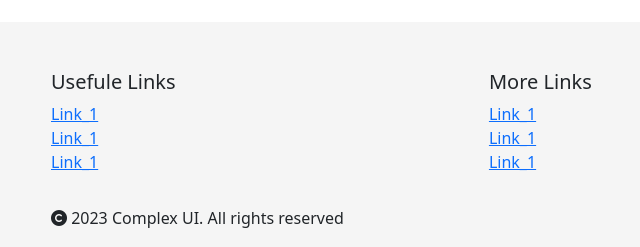
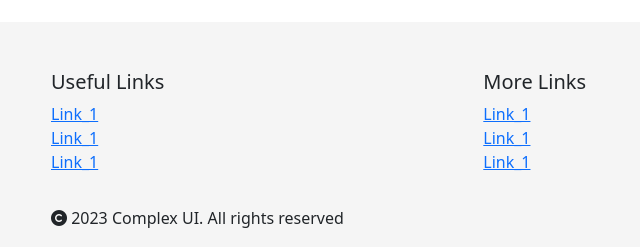
Before and after one commit to unnath123/Contest_2_29_July_UG, a plain HTML site: page index.html in a window 1280 px wide. Shown: the part 2633-2880 px from the top of the page, 45-685 px from the left. Drawn offline with nearby package versions, Linux system fonts and the light colour scheme.

Commit message:
e-eliminated from usefule

```diff
--- a/index.html
+++ b/index.html
@@ -142,7 +142,7 @@
   <div class="footer-section py-5">
     <div class="footer d-flex justify-content-between align-items-center mx-auto">
         <div class="block1">
-            <h5>Usefule Links</h5>
+            <h5>Useful Links</h5>
             <ul class="list-1">
                 <li><a href="#">Link_1</a></li>
                 <li><a href="#">Link_1</a></li>
```
